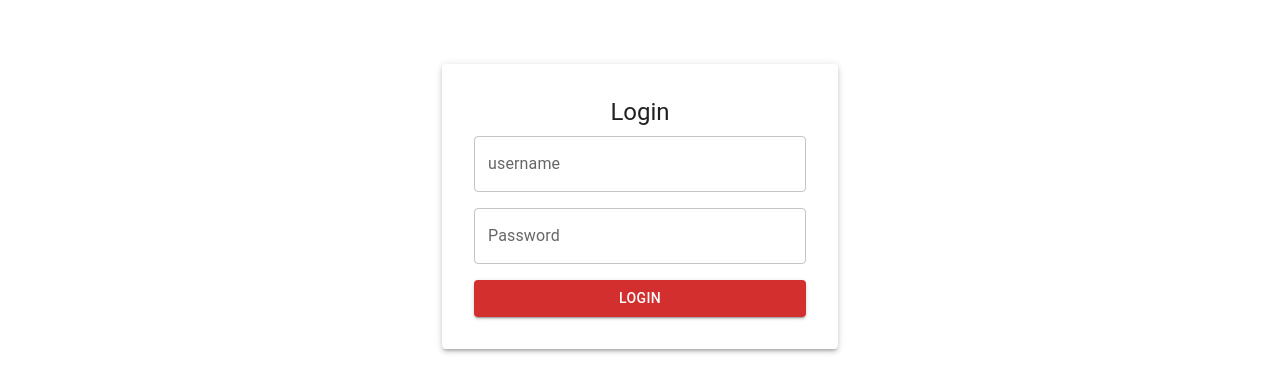
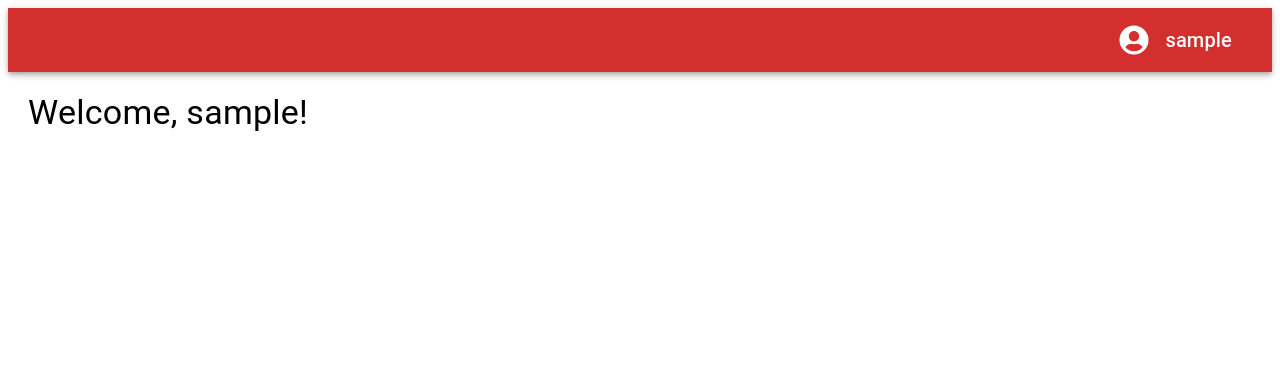
Before and after one commit to nsmajlovic1/NBP-TIM3, a React (Create React App) app in the folder frontend/parts-tracker/: page /dashboard in a window 1280 px wide. Before the commit this address led to /login. Shown: the top 392 px of the page. Built offline with nearby package versions, Linux system fonts and the light colour scheme; sample sign-in values are in the browser's storage.

Commit message:
fix issue with redirecting to login after page refresh

```diff
--- a/frontend/parts-tracker/package.json
+++ b/frontend/parts-tracker/package.json
@@ -15,6 +15,7 @@
     "parts-tracker": "file:",
     "react": "^19.1.0",
     "react-dom": "^19.1.0",
+    "react-icons": "^5.5.0",
     "react-router-dom": "^7.4.1",
     "react-scripts": "5.0.1",
     "web-vitals": "^2.1.4"
--- a/frontend/parts-tracker/src/context/AuthContext.js
+++ b/frontend/parts-tracker/src/context/AuthContext.js
@@ -1,18 +1,21 @@
-import { createContext, useContext, useEffect, useState } from "react";
+import { createContext, useContext, useState, useEffect } from "react";
 import { useNavigate } from "react-router-dom";
-
 import API from "../services/api";
 
 const AuthContext = createContext();
 
 export const AuthProvider = ({ children }) => {
   const [user, setUser] = useState(null);
-
   const navigate = useNavigate();
 
   useEffect(() => {
     const token = localStorage.getItem("token");
     if (token) {
+      const storedUser = JSON.parse(localStorage.getItem("user"));
+      if (storedUser) {
+        setUser(storedUser);
+        navigate("/dashboard");
+      }
     }
   }, []);
 
@@ -21,6 +24,7 @@ export const AuthProvider = ({ children }) => {
       const response = await API.post("/auth/login", credentials);
       if (response.status === 200) {
         localStorage.setItem("token", response.data.accessToken);
+        localStorage.setItem("user", JSON.stringify(response.data));
         setUser(response.data);
         navigate("/dashboard");
       } else {
@@ -33,8 +37,9 @@ export const AuthProvider = ({ children }) => {
 
   const logout = () => {
     localStorage.removeItem("token");
+    localStorage.removeItem("user");
     setUser(null);
-    window.location.href = "/login";
+    navigate("/login");
   };
 
   return (
--- a/frontend/parts-tracker/src/pages/Dashboard.js
+++ b/frontend/parts-tracker/src/pages/Dashboard.js
@@ -1,20 +1,65 @@
+import { useState } from "react";
 import { useAuth } from "../context/AuthContext";
+import { AppBar, Toolbar, IconButton, Typography, Menu, MenuItem, Box } from "@mui/material";
+import { FaUserCircle } from "react-icons/fa";
+import { useNavigate } from "react-router-dom";
 
 const Dashboard = () => {
   const { user, logout } = useAuth();
+  const [anchorEl, setAnchorEl] = useState(null);
+  const navigate = useNavigate();
+
+  const handleMenuClick = (event) => {
+    setAnchorEl(event.currentTarget);
+  };
+
+  const handleClose = () => {
+    setAnchorEl(null);
+  };
+
+  const handleLogout = () => {
+    logout();
+    navigate("/login");
+  };
 
   return (
     <div>
-      <h1>Dashboard</h1>
-      {user ? (
-        <>
-          <p>Welcome, {user.name}!</p>
-          <p>Email: {user.email}</p>
-          <button onClick={logout}>Logout</button>
-        </>
-      ) : (
-        <p>Loading user data...</p>
-      )}
+      <AppBar position="static">
+        <Toolbar>
+          <Box sx={{ flexGrow: 1 }} />
+          <Box sx={{ display: "flex", alignItems: "center" }}>
+            <IconButton edge="end" color="inherit" aria-label="user profile" sx={{ marginRight: 1 }}>
+              <FaUserCircle size={30} />
+            </IconButton>
+            <Typography variant="h6" sx={{ marginRight: 2, cursor: "pointer" }} onClick={handleMenuClick}>
+              {user?.username}
+            </Typography>
+          </Box>
+        </Toolbar>
+      </AppBar>
+
+      <Menu
+        anchorEl={anchorEl}
+        open={Boolean(anchorEl)}
+        onClose={handleClose}
+        anchorOrigin={{ vertical: "bottom", horizontal: "right" }}
+        transformOrigin={{ vertical: "top", horizontal: "right" }}
+        PaperProps={{
+          style: {
+            width: "200px",
+            marginTop: "16px",
+            right: "-200px"
+          }
+        }}
+      >
+        <MenuItem onClick={handleLogout}>Logout</MenuItem>
+      </Menu>
+
+      <div style={{ padding: "20px" }}>
+        <Typography variant="h4" sx={{ fontFamily: "'Roboto', 'Arial', sans-serif" }}>
+          Welcome, {user.username}!
+        </Typography>
+      </div>
     </div>
   );
 };
--- a/frontend/parts-tracker/src/pages/Login.js
+++ b/frontend/parts-tracker/src/pages/Login.js
@@ -34,7 +34,7 @@ const Login = () => {
         )}
         <Box component="form" onSubmit={handleSubmit} sx={{ display: "flex", flexDirection: "column", gap: 2 }}>
           <TextField
-            label="username"
+            label="Username"
             variant="outlined"
             fullWidth
             value={usernameInput}
```
Also changed, not shown: frontend/parts-tracker/src/App.js (line endings or trailing spaces), 1 other file (tests, documents, lock files or other folders).
